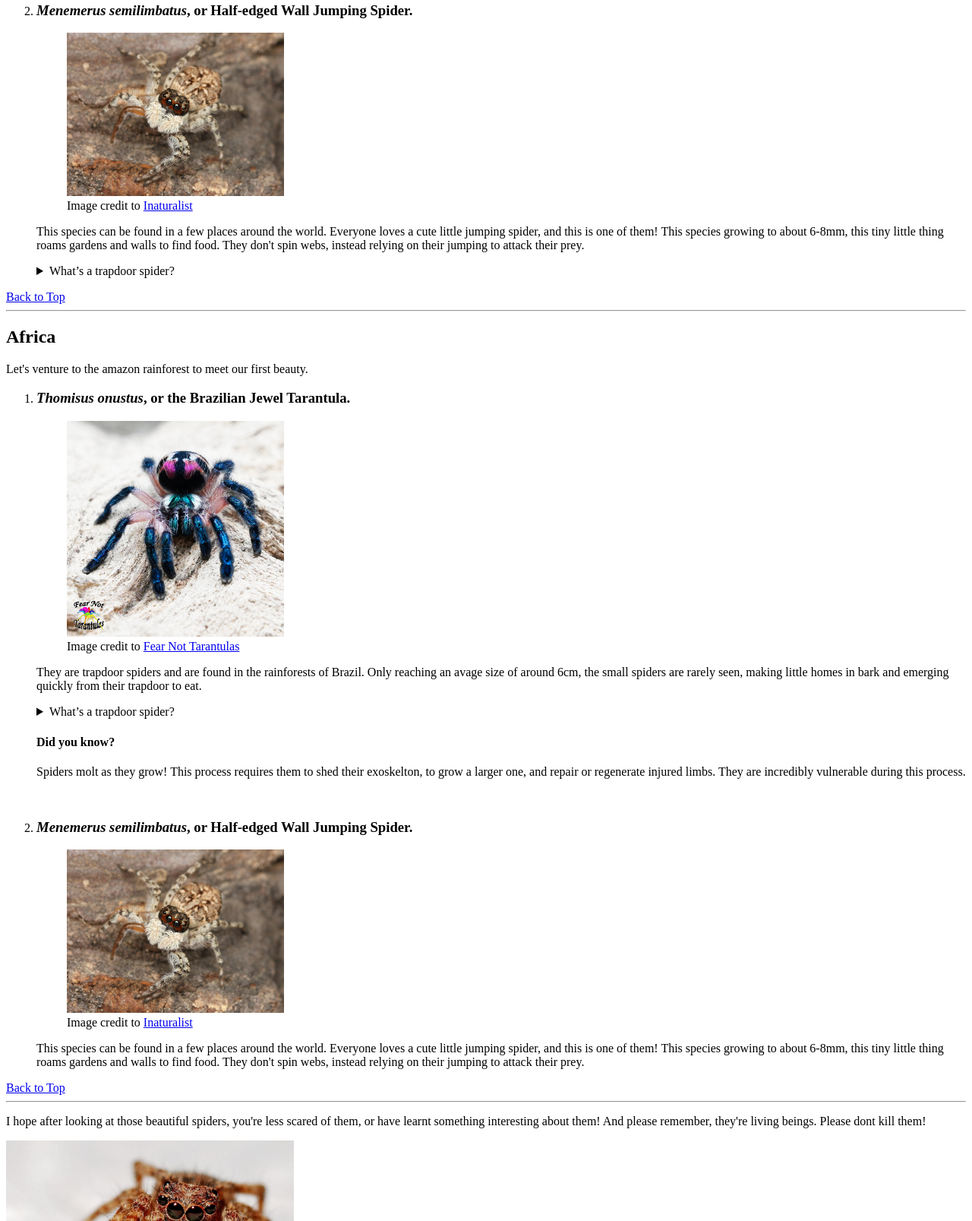
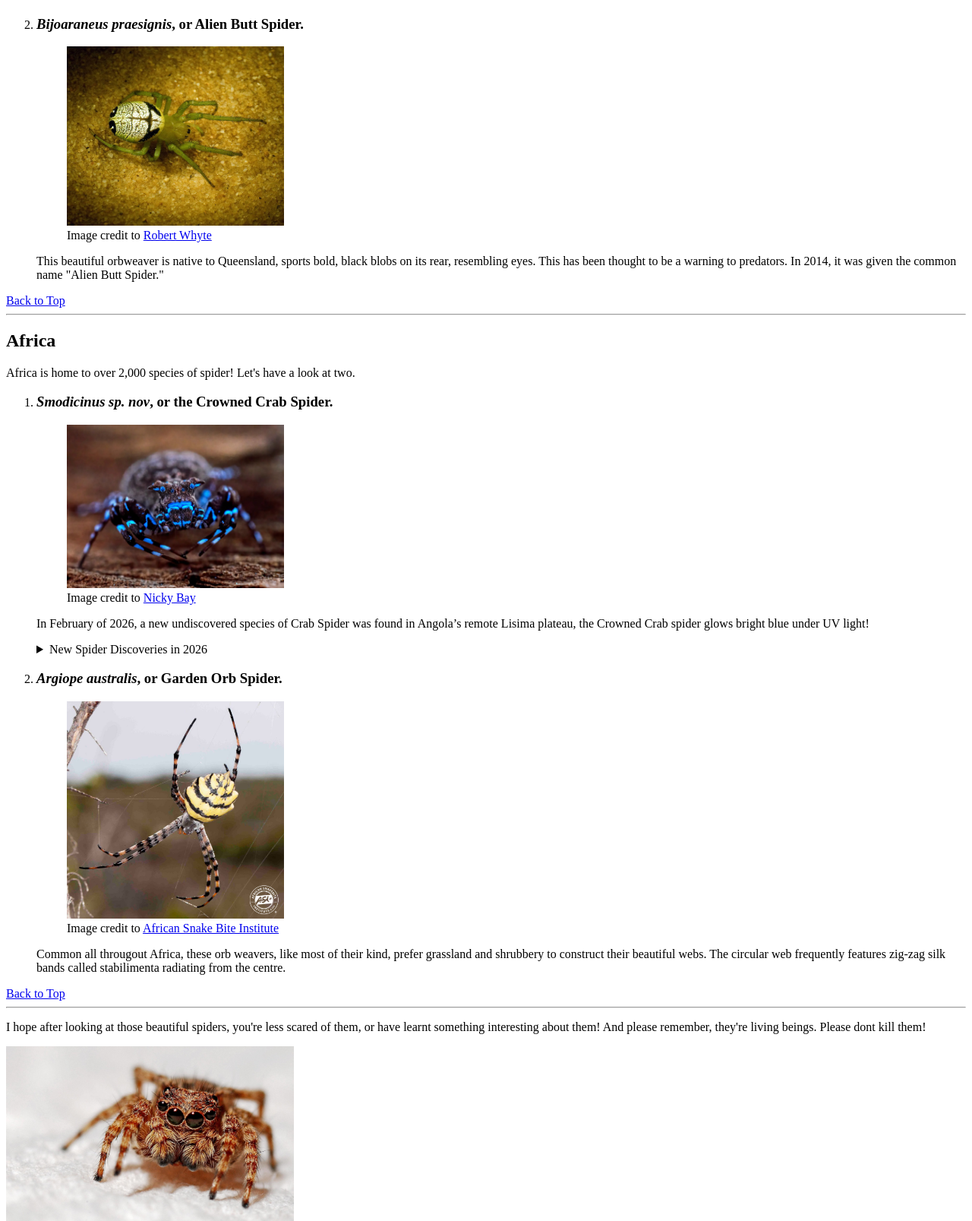
Before and after one commit to Kristen9922/WebDesign-K, a plain HTML site: page index.html in a window 1280 px wide. Shown: the part 5337-6944 px from the top of the page at 76% size. Drawn offline with Linux system fonts and the light colour scheme.

Commit message:
finalised

```diff
--- a/index.html
+++ b/index.html
@@ -224,11 +224,11 @@
 						<figcaption> Image provided by Pixabay </figcaption>
 					</figure>
 
-					<p> Reaching about 5 mm in body length, these gorgeous jumping spiders </p>
+					<p> Reaching up to 5 mm in body length, these gorgeous jumping spiders can leap over 40 times their body length in a single jump often laying down a silk dragline as a safety line. Males sport brightly coloured abdominal flaps and elongated third legs while females are mottled brown or grey for camouflage. </p>
 
 					<aside>
 						<h4> Cool Fact about the Peacock Jumping Spider </h4>
-						<p> Peacock spiders perform elaborate courtship dances, complete with colourful abdominal displays. </p>
+						<p> Peacock spiders perform elaborate courtship dances, complete with colourful abdominal displays and waving their third legs to attract females, risking being eaten if a female isn't receptive. </p>
 						<p> Check out this Peacock Spider's courting dance from BBC Earth! </p>
 						<iframe width="560" height="315"
 								src="https://www.youtube.com/embed/PQbScg3r1oQ?si=58VAEuMrEjnCslAU"
@@ -241,19 +241,15 @@
 
 				</li>
 
-				<li> <h3> <i>Menemerus semilimbatus</i>, or Half-edged Wall Jumping Spider. </h3>
+				<li> <h3> <i>Bijoaraneus praesignis</i>, or Alien Butt Spider. </h3>
 					<figure>
-						<img src="img/WallJumpingSpider.jpg"
+						<img src="img/AlienButtSpider.jpg"
 							alt=""
 							style=width:25%;>
-						<figcaption> Image credit to <a href="https://www.inaturalist.org/photos/328472664">Inaturalist</a> </figcaption>
+						<figcaption> Image credit to <a href="https://en.wikipedia.org/wiki/File:Araneidae-Araneinae-Araneus-praesignis_04_Photo-Robert-Whyte.jpg">Robert Whyte</a> </figcaption>
 					</figure>
-					<p> This species can be found in a few places around the world. Everyone loves a cute little jumping spider, and this is one of them! This species growing to about 6-8mm, this tiny little thing roams gardens and walls to find food. They don't spin webs, instead relying on their jumping to attack their prey. </p>
+					<p> This beautiful orbweaver is native to Queensland, sports bold, black blobs on its rear, resembling eyes. This has been thought to be a warning to predators. In 2014, it was given the common name "Alien Butt Spider." </p>
 
-					<details>	<!-- expandable section -->
-    					<summary>What’s a trapdoor spider?</summary>
-    					<p>Trapdoor spiders hide behind a hinged door and wait for prey to pass.</p>
-					</details>
 				</li>
 			</ol>
 			<a href="#top" class="back-to-top" aria-label="Back to top"> Back to Top</a>
@@ -263,40 +259,35 @@
 		<!-- African spiders go here -->
 		<section id="Africa">
 			<h2> Africa </h2>
-			<p> Let's venture to the amazon rainforest to meet our first beauty. </p>
+			<p> Africa is home to over 2,000 species of spider! Let's have a look at two. </p>
 
 			<ol>				<!-- ordered list of spiders -->
-				<li> <h3> <i>Thomisus onustus</i>, or the Brazilian Jewel Tarantula.</h3>
+				<li> <h3> <i>Smodicinus sp. nov</i>, or the Crowned Crab Spider.</h3>
 
 					<figure>
-						<img src="img/BrazillianJewel.jpg"
+						<img src="img/UVCrownedCrab.jpg"
 							alt=""
 							style=width:25%;>
-						<figcaption> Image credit to <a href="https://fearnottarantulas.com/pages/typhochlaena-seladonia-brazilian-jewel-tarantula-information-and-caresheet">Fear Not Tarantulas</a> </figcaption>
+						<figcaption> Image credit to <a href="https://www.iflscience.com/glowing-blue-spider-among-over-70-stunning-new-species-discovered-on-remote-angolan-plateau-83719">Nicky Bay</a> </figcaption>
 					</figure>
 
-					<p> They are trapdoor spiders and are found in the rainforests of Brazil. Only reaching an avage size of around 6cm, the small spiders are rarely seen, making little homes in bark and emerging quickly from their trapdoor to eat. </p>
+					<p> In February of 2026, a new undiscovered species of Crab Spider was found in Angola’s remote Lisima plateau, the Crowned Crab spider glows bright blue under UV light! </p>
 
 					<details>	<!-- expandable section -->
-    					<summary>What’s a trapdoor spider?</summary>
-    					<p>Trapdoor spiders hide behind a hinged door and wait for prey to pass.</p>
+    					<summary>New Spider Discoveries in 2026</summary>
+    					<p> In Australia, scientists identified The Ballista spider (Propostira), in the Indian Himalaya's the Happy Face spider (Theridion himalayana sp.), The University of Idaho discovered the Hexura vandal - a species of funnel web, on an island off the coast of Mauritius, the Mauritian tidal trapdoor spider (Idioctis marevallum), and in the Columbia Gorge the Trogloraptor tulishpun. Scientists believe that there may be another 50,000 species still undiscovered. </p>
 					</details>
-
-					<aside>
-						<h4> Did you know? </h4>
-						<p> Spiders molt as they grow! This process requires them to shed their exoskelton, to grow a larger one, and repair or regenerate injured limbs. They are incredibly vulnerable during this process. </p>
-					</aside> <br>
 
 				</li>
 
-				<li> <h3> <i>Menemerus semilimbatus</i>, or Half-edged Wall Jumping Spider. </h3>
+				<li> <h3> <i>Argiope australis</i>, or Garden Orb Spider. </h3>
 					<figure>
-						<img src="img/WallJumpingSpider.jpg"
+						<img src="img/GardenOrbSpider.jpg"
 							alt=""
 							style=width:25%;>
-						<figcaption> Image credit to <a href="https://www.inaturalist.org/photos/328472664">Inaturalist</a> </figcaption>
+						<figcaption> Image credit to <a href="https://www.africansnakebiteinstitute.com/spider/garden-orb-spider/">African Snake Bite Institute</a> </figcaption>
 					</figure>
-					<p> This species can be found in a few places around the world. Everyone loves a cute little jumping spider, and this is one of them! This species growing to about 6-8mm, this tiny little thing roams gardens and walls to find food. They don't spin webs, instead relying on their jumping to attack their prey. </p>
+					<p> Common all througout Africa, these orb weavers, like most of their kind, prefer grassland and shrubbery to construct their beautiful webs. The circular web frequently features zig-zag silk bands called stabilimenta radiating from the centre. </p>
 				</li>
 			</ol>
 			<a href="#top" class="back-to-top" aria-label="Back to top"> Back to Top</a>
```
Also changed, not shown: img/AlienButtSpider.jpg (added), img/GardenOrbSpider.jpg (added), img/UVCrownedCrab.jpg (added).
